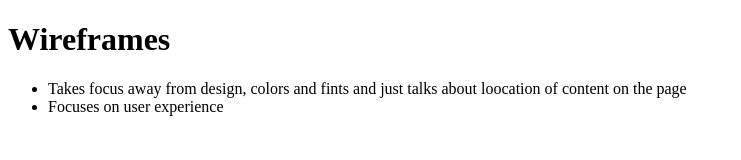
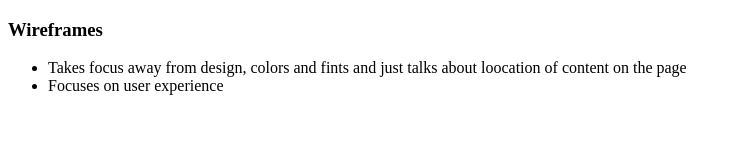
Before and after one commit to cbdelisl-su/ist263, a plain HTML site: page lecturenotes/unit5notes.html in a window 1280 px wide. Shown: the whole page, without its empty margins (0-741 px from the left). Drawn offline with Linux system fonts and the light colour scheme.

Commit message:
Update unit5notes.html

```diff
--- a/lecturenotes/unit5notes.html
+++ b/lecturenotes/unit5notes.html
@@ -6,7 +6,7 @@
     </head>
 
     <body>
-        <h1>Wireframes</h1>
+        <h3>Wireframes</h3>
             <ul>
                 <li>Takes focus away from design, colors and fints and just talks about loocation of content on the page </li>
                 <li>Focuses on user experience</li>
```
